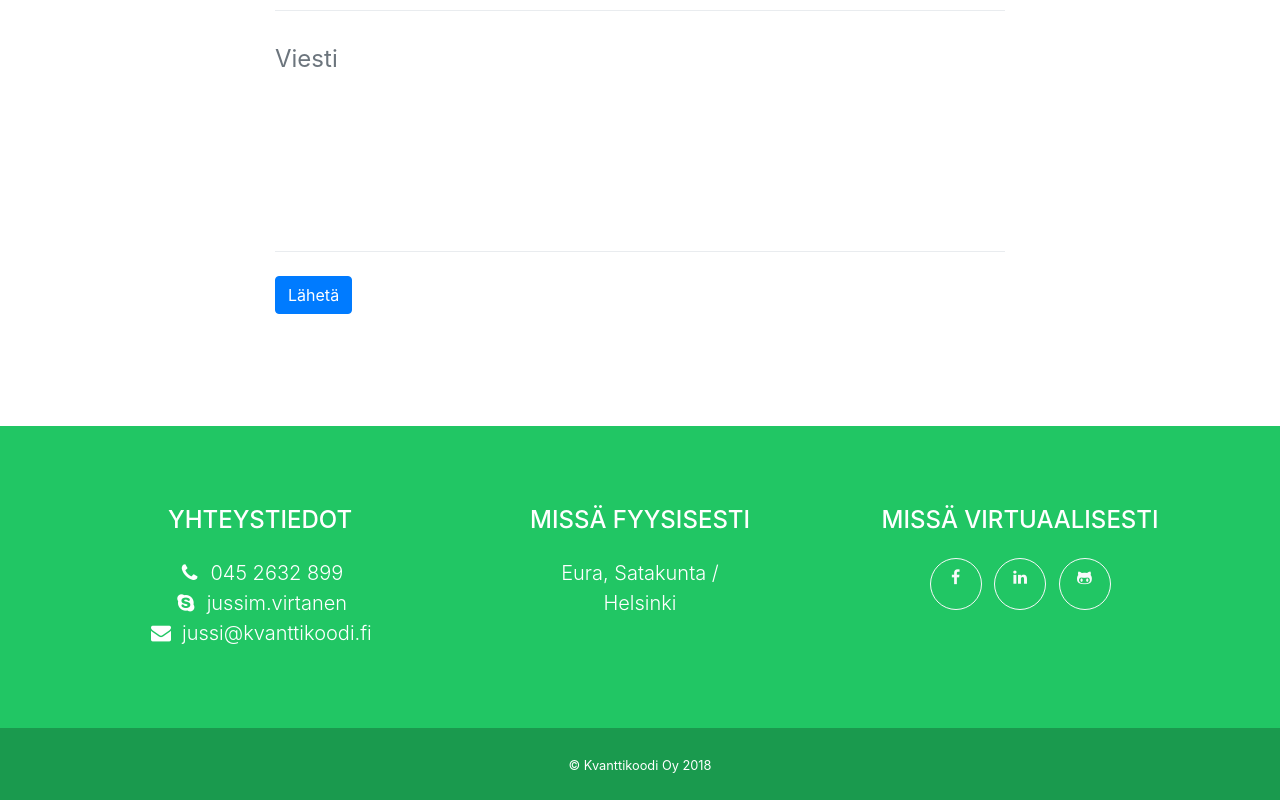
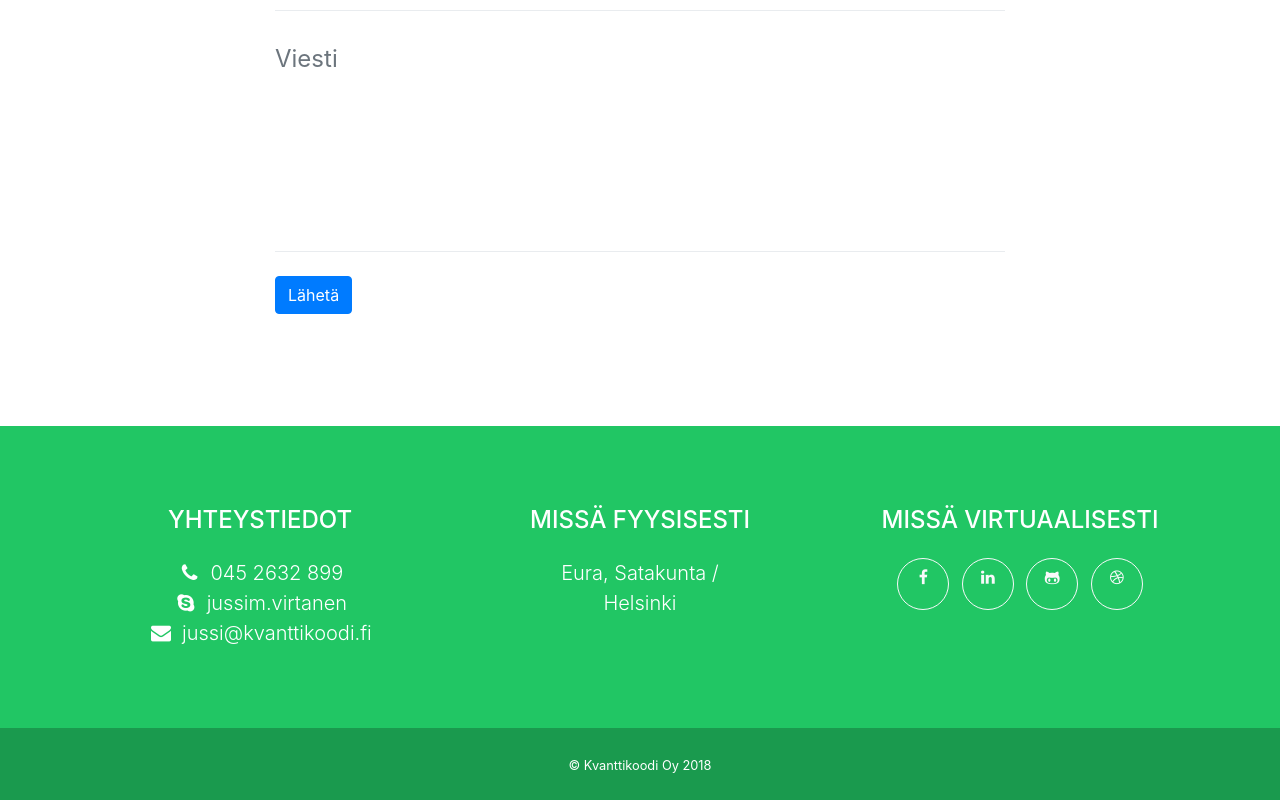
Before and after one commit to jusez/kvanttikoodi-website-frontend, a website with bundled scripts: page index.html in a window 1280 px wide. Shown: the part 2238-3038 px from the top of the page. Built offline with nearby package versions, Linux system fonts and the light colour scheme.

Commit message:
Add IWA link

```diff
--- a/index.html
+++ b/index.html
@@ -247,6 +247,11 @@
                   <i class="fa fa-fw fa-github-alt"></i>
                 </a>
               </li>
+              <li class="list-inline-item">
+                <a class="btn btn-outline-light btn-social text-center rounded-circle" href="https://iwa.fi" target="_blank" rel="noreferrer">
+                  <i class="fa fa-fw fa-dribbble"></i>
+                </a>
+              </li>
             </ul>
           </div>
         </div>
```
